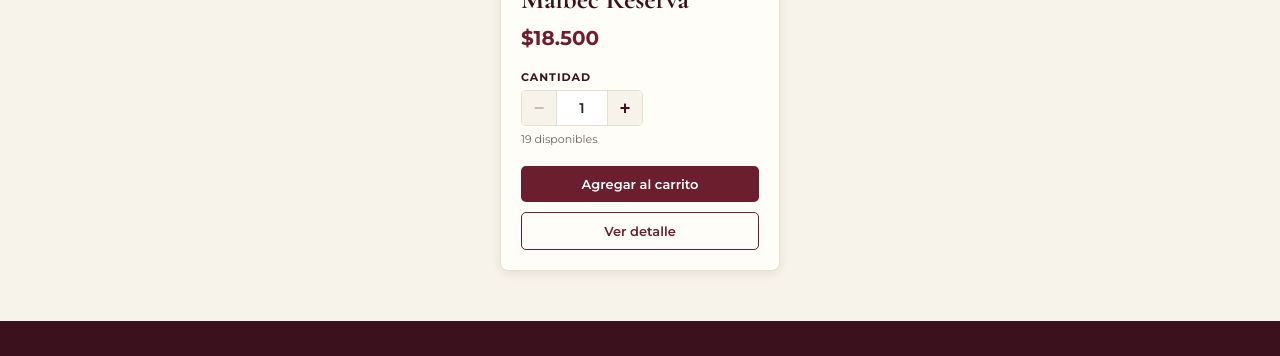
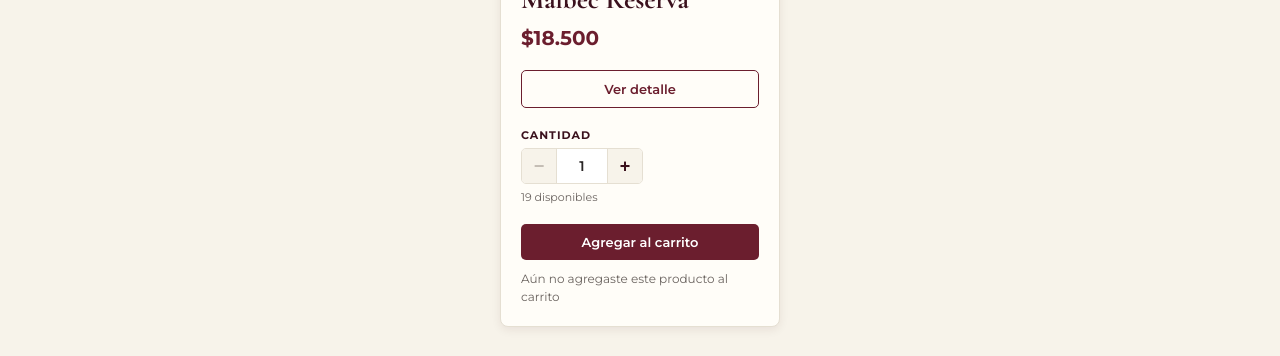
Before and after one commit to nlllopiz/MiProyectoFinal, a React (Vite) app: page / in a window 1280 px wide. Shown: the part 684-1040 px from the top of the page. Built offline with nearby package versions, Linux system fonts and the light colour scheme.

Commit message:
leyenda unidades en el carrito

```diff
--- /dev/null
+++ b/src/componentes/Productos/LeyendaCarrito/LeyendaCarrito.jsx
@@ -0,0 +1,23 @@
+import { useCart } from "../../../context/CartContext";
+
+import styles from "./LeyendaCarrito.module.css";
+
+function LeyendaCarrito({ productoId }) {
+    const { cart } = useCart();
+
+    const productoEnCarrito = cart.find((item) => item.id === productoId);
+    const cantidad = productoEnCarrito?.cantidad ?? 0;
+
+    return (
+        <p
+            className={`${styles.leyenda} ${cantidad > 0 ? styles.conProductos : ""}`}
+            aria-live="polite"
+        >
+            {cantidad > 0
+                ? `En el carrito: ${cantidad} ${cantidad === 1 ? "unidad" : "unidades"}`
+                : "Aún no agregaste este producto al carrito"}
+        </p>
+    );
+}
+
+export default LeyendaCarrito;
--- /dev/null
+++ b/src/componentes/Productos/LeyendaCarrito/LeyendaCarrito.module.css
@@ -0,0 +1,16 @@
+.leyenda {
+    min-height: 36px;
+
+    margin-top: 10px;
+
+    color: var(--color-texto-secundario);
+
+    font-size: 12px;
+    line-height: 1.5;
+}
+
+.conProductos {
+    color: var(--color-bordo);
+
+    font-weight: 600;
+}
--- a/src/componentes/Productos/TarjetaProducto/TarjetaProducto.jsx
+++ b/src/componentes/Productos/TarjetaProducto/TarjetaProducto.jsx
@@ -4,6 +4,7 @@ import { Link } from "react-router-dom";
 import { useCart } from "../../../context/CartContext";
 
 import SelectorCantidad from "../SelectorCantidad/SelectorCantidad";
+import LeyendaCarrito from "../LeyendaCarrito/LeyendaCarrito";
 
 import styles from "./TarjetaProducto.module.css";
 
@@ -35,6 +36,13 @@ function TarjetaProducto({ id, imagen, nombre, precio, stock }) {
           ${precio.toLocaleString("es-AR")}
         </p>
 
+        <Link
+          to={`/vinos/${id}`}
+          className={styles.botonDetalle}
+        >
+          Ver detalle
+        </Link>
+
         <SelectorCantidad
           id={id}
           stock={stock}
@@ -51,12 +59,7 @@ function TarjetaProducto({ id, imagen, nombre, precio, stock }) {
           Agregar al carrito
         </button>
 
-        <Link
-          to={`/vinos/${id}`}
-          className={styles.botonDetalle}
-        >
-          Ver detalle
-        </Link>
+        <LeyendaCarrito productoId={id} />
 
       </div>
 
--- a/src/componentes/Productos/TarjetaProducto/TarjetaProducto.module.css
+++ b/src/componentes/Productos/TarjetaProducto/TarjetaProducto.module.css
@@ -92,7 +92,7 @@
 
   width: 100%;
 
-  margin-top: 10px;
+  margin-bottom: 20px;
   padding: 10px;
 
   background-color: transparent;
--- a/src/paginas/ProductoDetalle/ProductoDetalle.jsx
+++ b/src/paginas/ProductoDetalle/ProductoDetalle.jsx
@@ -4,6 +4,7 @@ import { Link, useParams } from "react-router-dom";
 import { useCart } from "../../context/CartContext";
 
 import SelectorCantidad from "../../componentes/Productos/SelectorCantidad/SelectorCantidad";
+import LeyendaCarrito from "../../componentes/Productos/LeyendaCarrito/LeyendaCarrito";
 
 import styles from "./ProductoDetalle.module.css";
 
@@ -167,6 +168,8 @@ function ProductoDetalle() {
                         Agregar al carrito
                     </button>
 
+                    <LeyendaCarrito productoId={producto.id} />
+
                 </div>
 
             </div>
```
